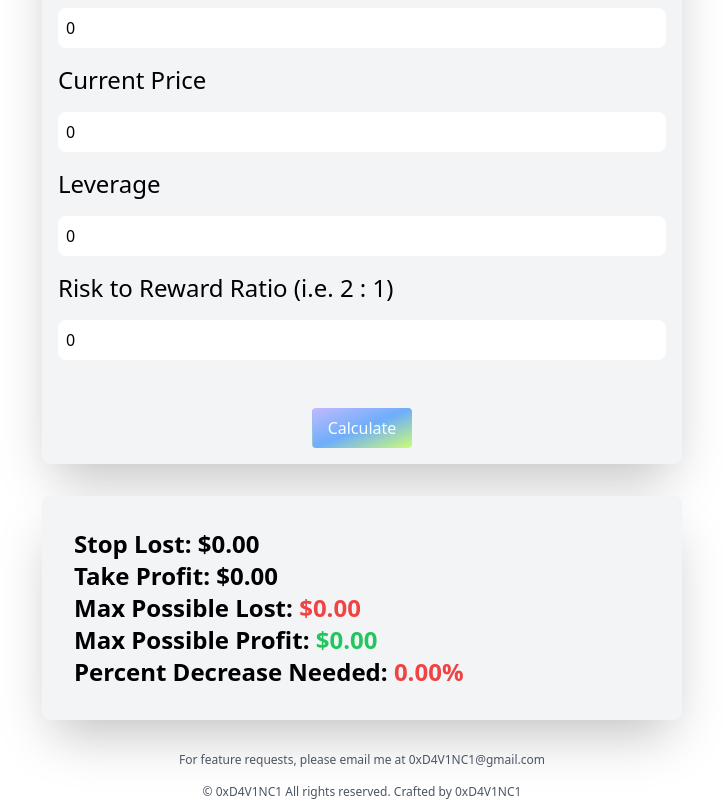
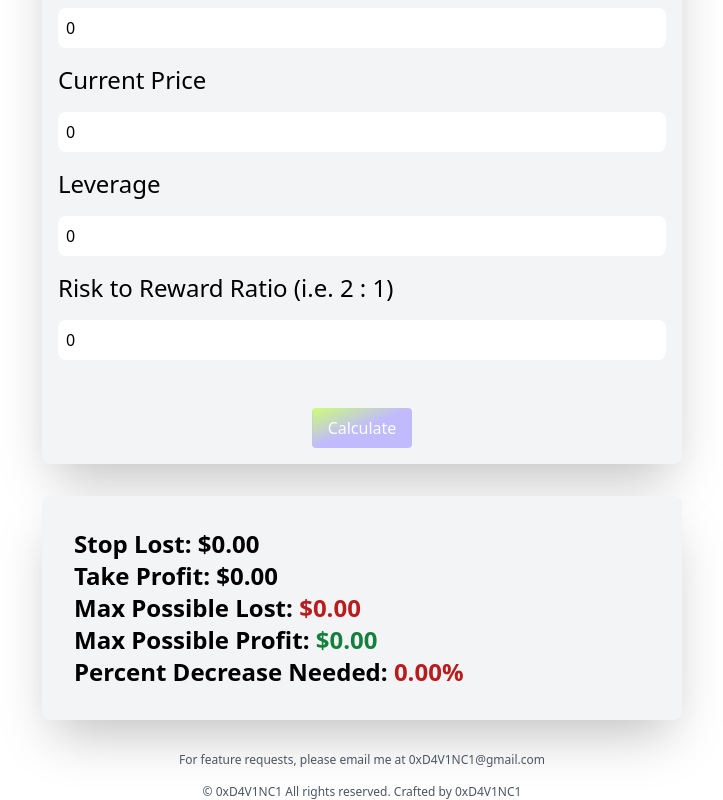
Before and after one commit to 0xD4V1NC1/leverage-trading-calculator, a Next.js app: page / in a window 1280 px wide. Shown: the part 432-1232 px from the top of the page, without its empty margins (278-1001 px from the left). Built offline with nearby package versions, Linux system fonts and the light colour scheme.

Commit message:
accessibility fixes

```diff
--- a/components/Components/Calculator.tsx
+++ b/components/Components/Calculator.tsx
@@ -54,7 +54,7 @@ const Calculator = () => {
   const sectionGroupClasses = 'grid grid-col-2 mb-4';
   const labelClasses = 'text-2xl text-semibold text-black dark:text-white mr-4 mb-4';
   const fieldClasses = 'rounded-lg p-2';
-  const errorMsgClasses = 'text-red-500';
+  const errorMsgClasses = 'text-red-700 dark:text-red-500';
   // const tradeDirection = isLong ? 'long' : 'short';
 
   const doCalculations = (values:any) => {
@@ -137,9 +137,9 @@ const Calculator = () => {
                   <div className={`${isLong ? 'bg-green-500 text-black dark:text-white w-6/12' : 'bg-gray-100 text-black dark:bg-[#121212] dark:text-white w-5/12'} rounded-l-lg py-2`}>
                     <p>Long</p>
                   </div>
-                  <div className={`w-1/12 border-solid ${isLong ? 'border-l-green-500 border-l-[20px] border-y-transparent border-y-[20px] border-r-0' : 'border-r-red-500 border-r-[20px] border-y-transparent border-y-[20px] border-l-0'} bg-gray-100 dark:bg-[#121212]`} />
+                  <div className={`w-1/12 border-solid ${isLong ? 'border-l-green-500 border-l-[20px] border-y-transparent border-y-[20px] border-r-0' : 'border-r-red-500 dark:border-r-red-700 border-r-[20px] border-y-transparent border-y-[20px] border-l-0'} bg-gray-100 dark:bg-[#121212]`} />
 
-                  <div className={`${isLong ? 'bg-gray-100 text-black dark:bg-[#121212] dark:text-white w-5/12' : 'bg-red-500 text-black dark:text-white w-6/12'} rounded-r-lg py-2`}>
+                  <div className={`${isLong ? 'bg-gray-100 text-black dark:bg-[#121212] dark:text-white w-5/12' : 'bg-red-500 dark:bg-red-700 text-black dark:text-white w-6/12'} rounded-r-lg py-2`}>
                     <p>Short</p>
                   </div>
                 </button>
@@ -212,11 +212,11 @@ const Calculator = () => {
       <div className="text-lg md:text-2xl font-bold text-black dark:text-white mx-auto p-8 bg-gray-100 dark:bg-[#121212] shadow-2xl dark:shadow-[#222] rounded-lg mt-8 w-4/5 md:w-1/2">
         <Result text="Stop Lost:" number={stopPrice} />
         <Result text="Take Profit:" number={takeProfit} />
-        <Result text="Max Possible Lost:" number={maxLost} numberClasses="text-red-500" />
-        <Result text="Max Possible Profit:" number={maxProfit} numberClasses="text-green-500" />
+        <Result text="Max Possible Lost:" number={maxLost} numberClasses="text-red-700 dark:text-red-500" />
+        <Result text="Max Possible Profit:" number={maxProfit} numberClasses="text-green-700 dark:text-green-500" />
         {isLong ? (
-          <Result text="Percent Increase Needed: " number={assetPercentChange} numberClasses="text-green-500" isPercent />
-        ) : <Result text="Percent Decrease Needed: " number={assetPercentChange} numberClasses="text-red-500" isPercent />}
+          <Result text="Percent Increase Needed: " number={assetPercentChange} numberClasses="text-green-700 dark:text-green-500" isPercent />
+        ) : <Result text="Percent Decrease Needed: " number={assetPercentChange} numberClasses="text-red-700 dark:text-red-500" isPercent />}
       </div>
     </div>
   );
--- a/components/UI/Button.tsx
+++ b/components/UI/Button.tsx
@@ -27,7 +27,7 @@ const Button = ({
   let btnTextColor = 'text-white';
   switch (color) {
     case 'primary':
-      btnBgColor = 'bg-gradient-to-br from-primary-400 via-primary-500 to-secondary-500';
+      btnBgColor = 'bg-gradient-to-br from-secondary-500 via-primary-400 to-primary-400';
       btnBgColorHover = 'hover:bg-rainbow hover:animate-rainbow';
       btnTextColor = 'text-white';
       break;
```
Also changed, not shown: 1 other file (tests, documents, lock files or other folders).
